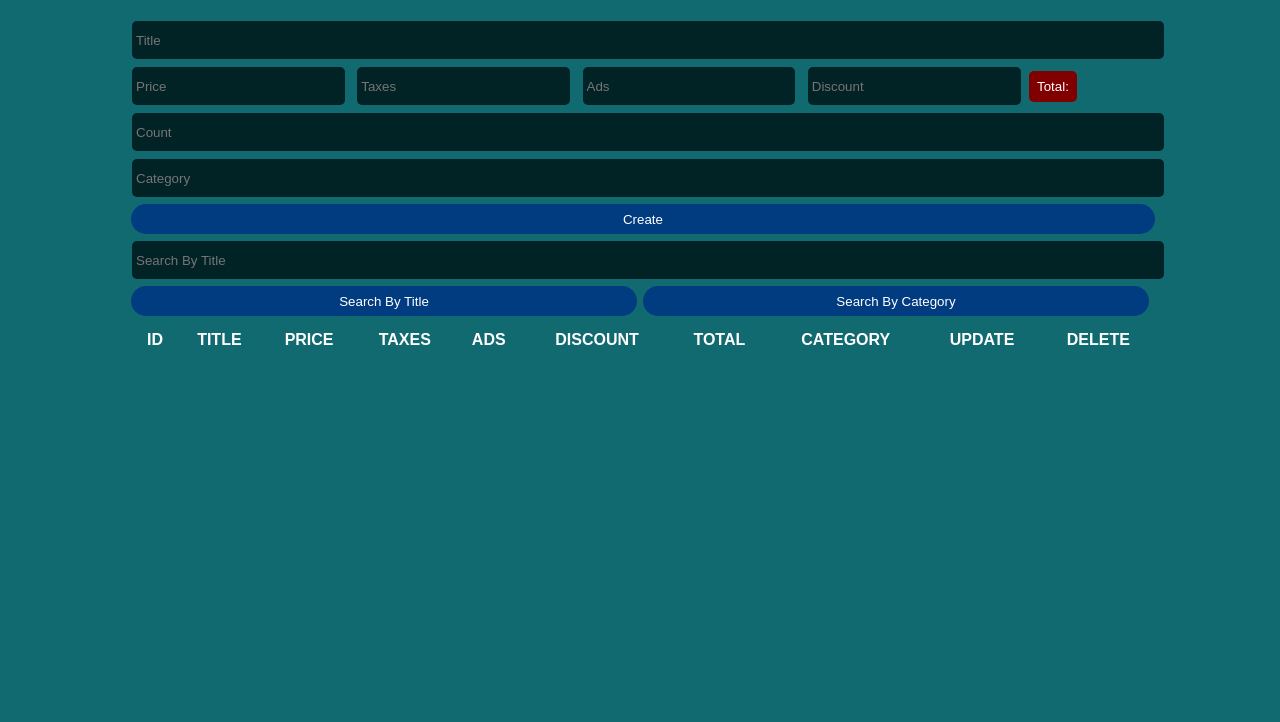
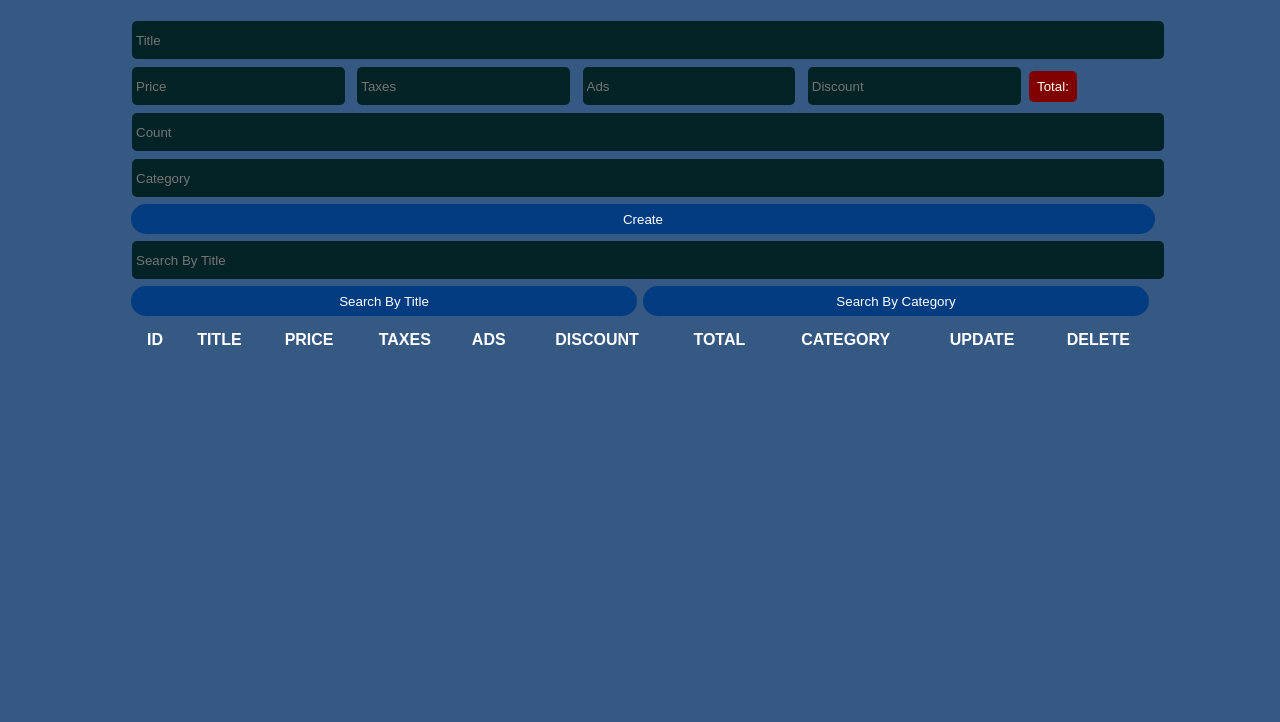
Before and after one commit to Black4315/cruds, a plain HTML site: page index.html in a window 1280 px wide. Shown: the part 78-800 px from the top of the page. Drawn offline with Linux system fonts and the light colour scheme.

Commit message:
Update daily.css

```diff
--- a/daily.css
+++ b/daily.css
@@ -6,7 +6,7 @@
 }
 
 body{
-    background-color: rgb(18 106 113);
+    background-color: rgb(53 89 131);
     font-family: Arial, Helvetica, sans-serif;
     color:#fff;
 }
```
